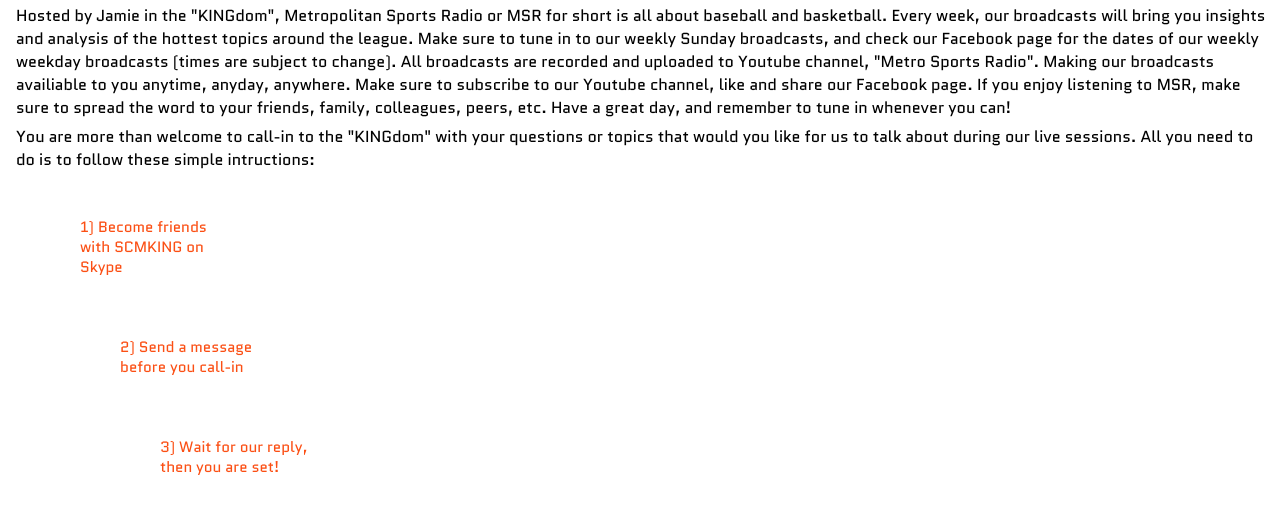
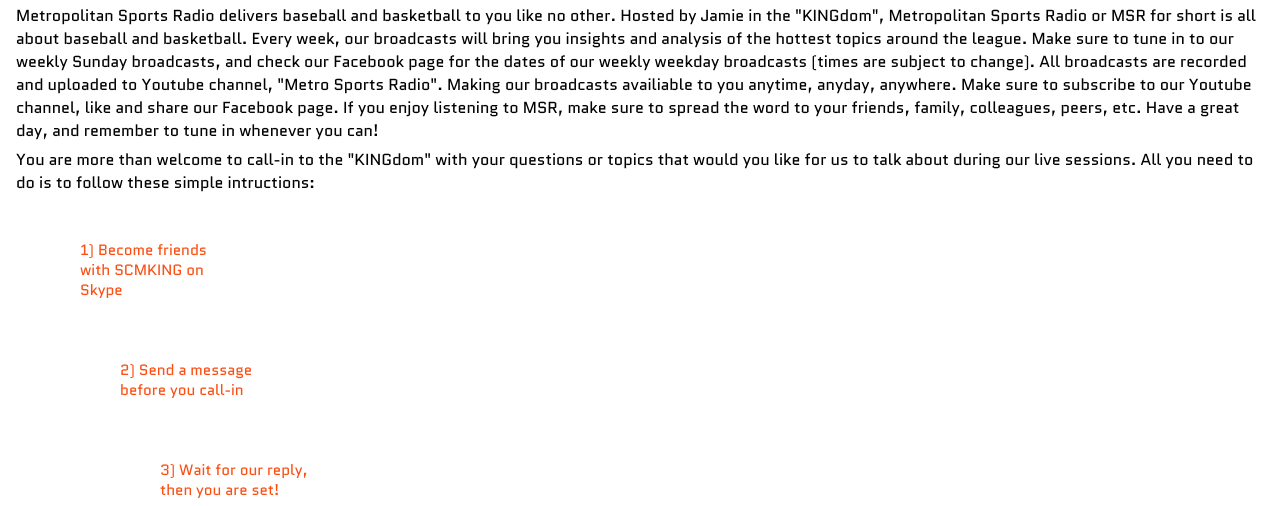
Before and after one commit to Metrosportsradio/metrosportsradio.github.io, a plain HTML site: page about.html in a window 1280 px wide. Shown: the part 152-658 px from the top of the page. Drawn offline with nearby package versions, Linux system fonts and the light colour scheme.

Commit message:
Update about.html

```diff
--- a/about.html
+++ b/about.html
@@ -37,7 +37,7 @@
         About Us
     </h1>
     <p class="aboutpara">
-            Hosted by Jamie in the "KINGdom", Metropolitan Sports Radio or MSR for short is all about baseball and basketball.  Every week, our broadcasts will bring you insights and analysis of the hottest topics around the league.  Make sure to tune in to our weekly Sunday broadcasts, and check our Facebook page for the dates of our weekly weekday broadcasts (times are subject to change).
+            Metropolitan Sports Radio delivers baseball and basketball to you like no other.  Hosted by Jamie in the "KINGdom", Metropolitan Sports Radio or MSR for short is all about baseball and basketball.  Every week, our broadcasts will bring you insights and analysis of the hottest topics around the league.  Make sure to tune in to our weekly Sunday broadcasts, and check our Facebook page for the dates of our weekly weekday broadcasts (times are subject to change).
 All broadcasts are recorded and uploaded to Youtube channel, "Metro Sports Radio". Making our broadcasts availiable to you anytime, anyday, anywhere.  Make sure to subscribe to our Youtube channel, like and share our Facebook page.  If you enjoy listening to MSR, make sure to spread the word to your friends, family, colleagues, peers, etc.  Have a great day, and remember to tune in whenever you can!
     </p>
     <p class="aboutpara">
```
